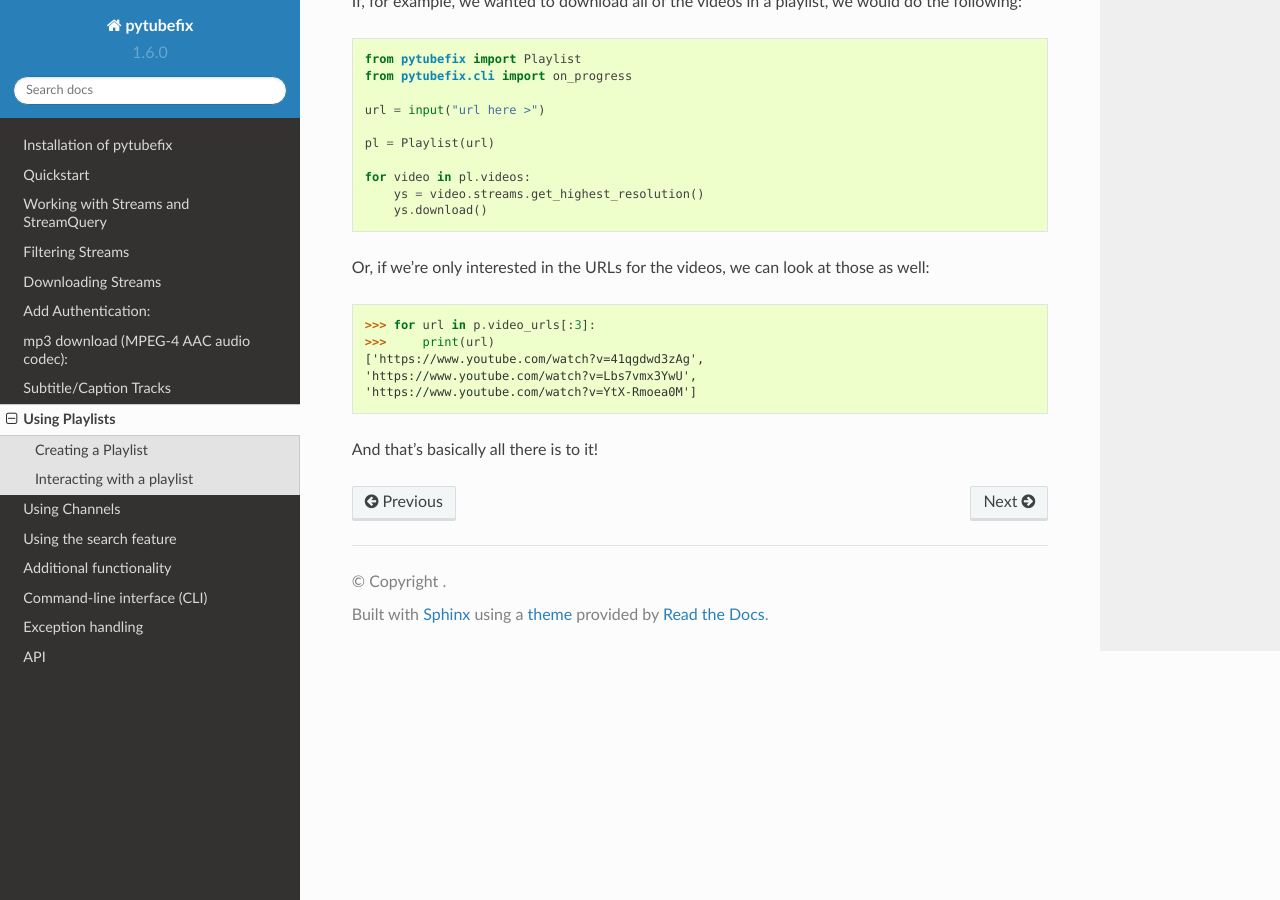
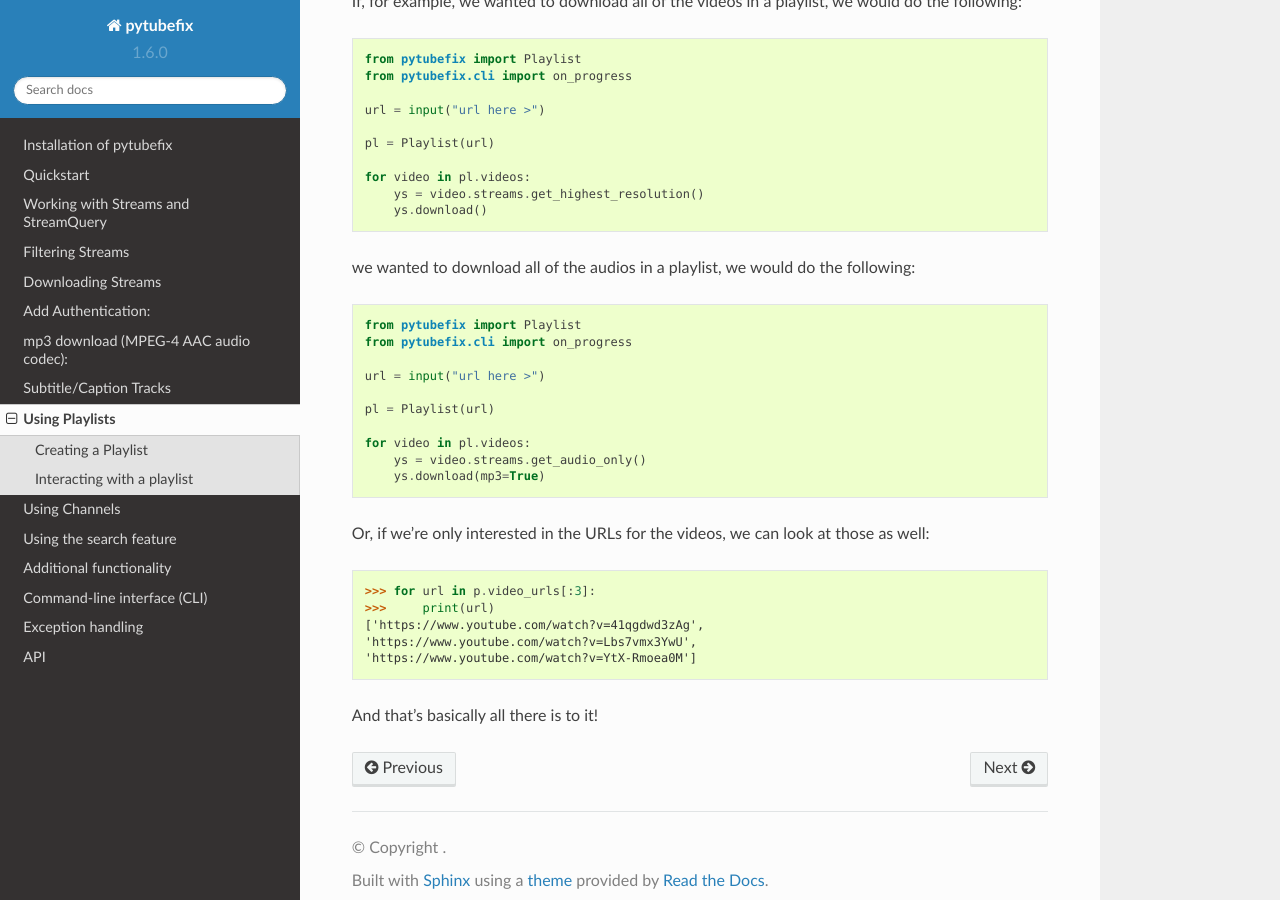
Before and after one commit to JuanBindez/pytubefix, a Sphinx documentation site: the page built from docs/user/playlist.rst, in a window 1280 px wide and 900 px high, scrolled down 771 px. Built offline with Sphinx 7.4.7 and the Read the Docs theme 2.0.0, drawn with Linux system fonts in a browser that asks for light colours.

Commit message:
Update playlist.rst

```diff
--- a/docs/user/playlist.rst
+++ b/docs/user/playlist.rst
@@ -41,6 +41,19 @@ If, for example, we wanted to download all of the videos in a playlist, we would
         ys = video.streams.get_highest_resolution()
         ys.download()
 
+we wanted to download all of the audios in a playlist, we would do the following::
+
+    from pytubefix import Playlist
+    from pytubefix.cli import on_progress
+
+    url = input("url here >")
+
+    pl = Playlist(url)
+
+    for video in pl.videos:
+        ys = video.streams.get_audio_only()
+        ys.download(mp3=True)
+
 Or, if we're only interested in the URLs for the videos, we can look at those as well::
 
     >>> for url in p.video_urls[:3]:
```
